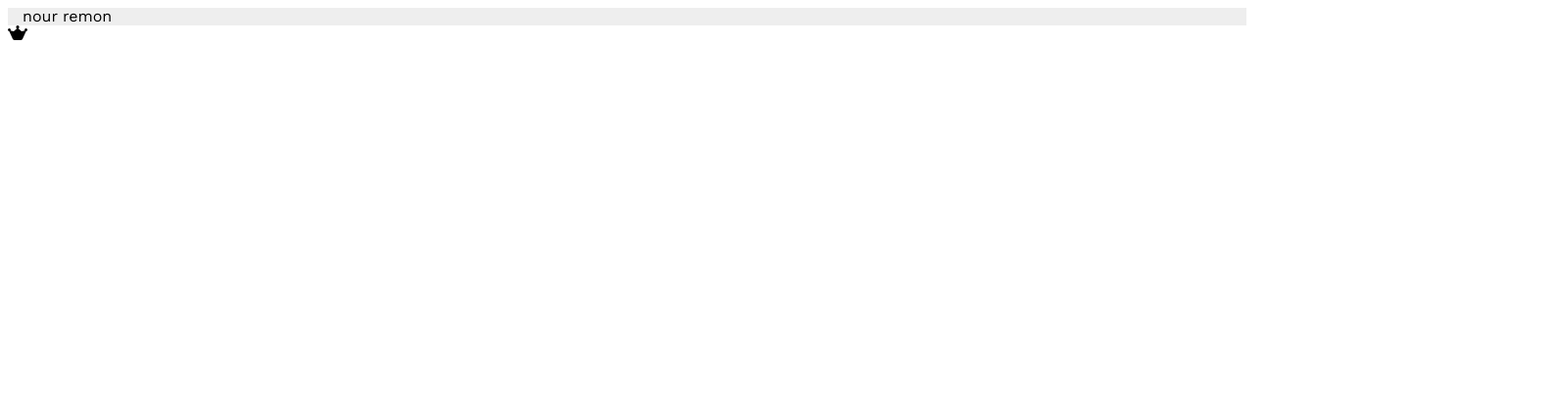
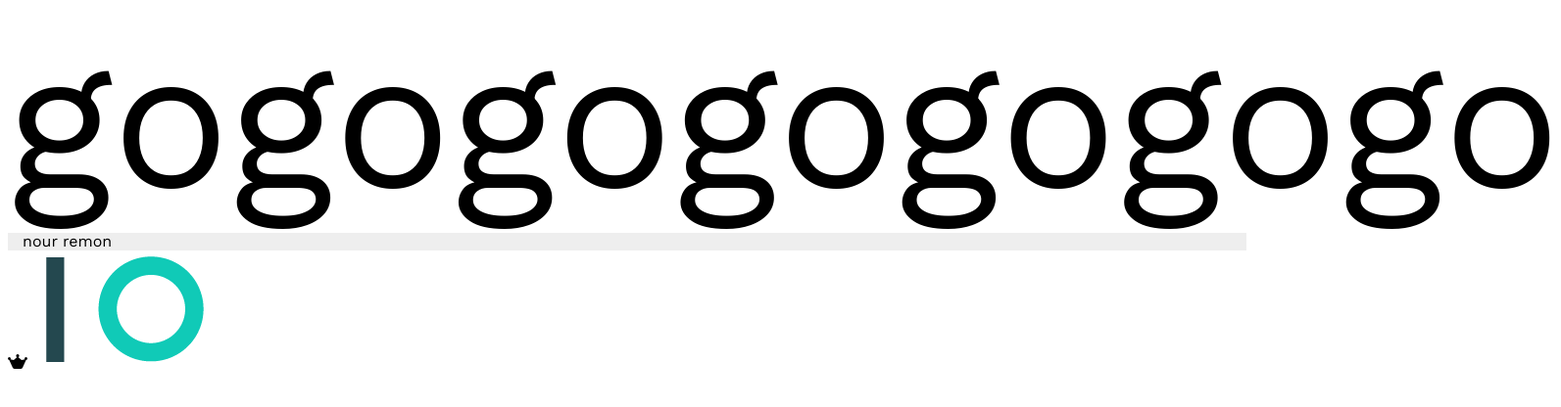
Before and after one commit to Remon-00/project1, a plain HTML site: page index.html in a window 1280 px wide. Shown: the whole page at 98% size, 1593 px wide, since content can reach past the window. Drawn offline with nearby package versions, Linux system fonts and the light colour scheme.

Commit message:
modified files

```diff
--- a/css/leon.css
+++ b/css/leon.css
@@ -17,6 +17,9 @@ body {
 }
 
 /* end of the global rules */
+.gogo{
+    font-size: 200px;
+}
 .container {
     padding-left: 15px;
     padding-right: 15px;
--- a/index.html
+++ b/index.html
@@ -20,12 +20,14 @@
 </head>
 
 <body>
+    <div class="gogo">gogogogogogogo</div>
     <div class="test">
         <div class="container">
             nour remon
         </div>
     </div>
     <i class="fa-brands fa-web-awesome"></i>
+    <img src="images/logo.png" alt="">
 
 </body>
 
```
